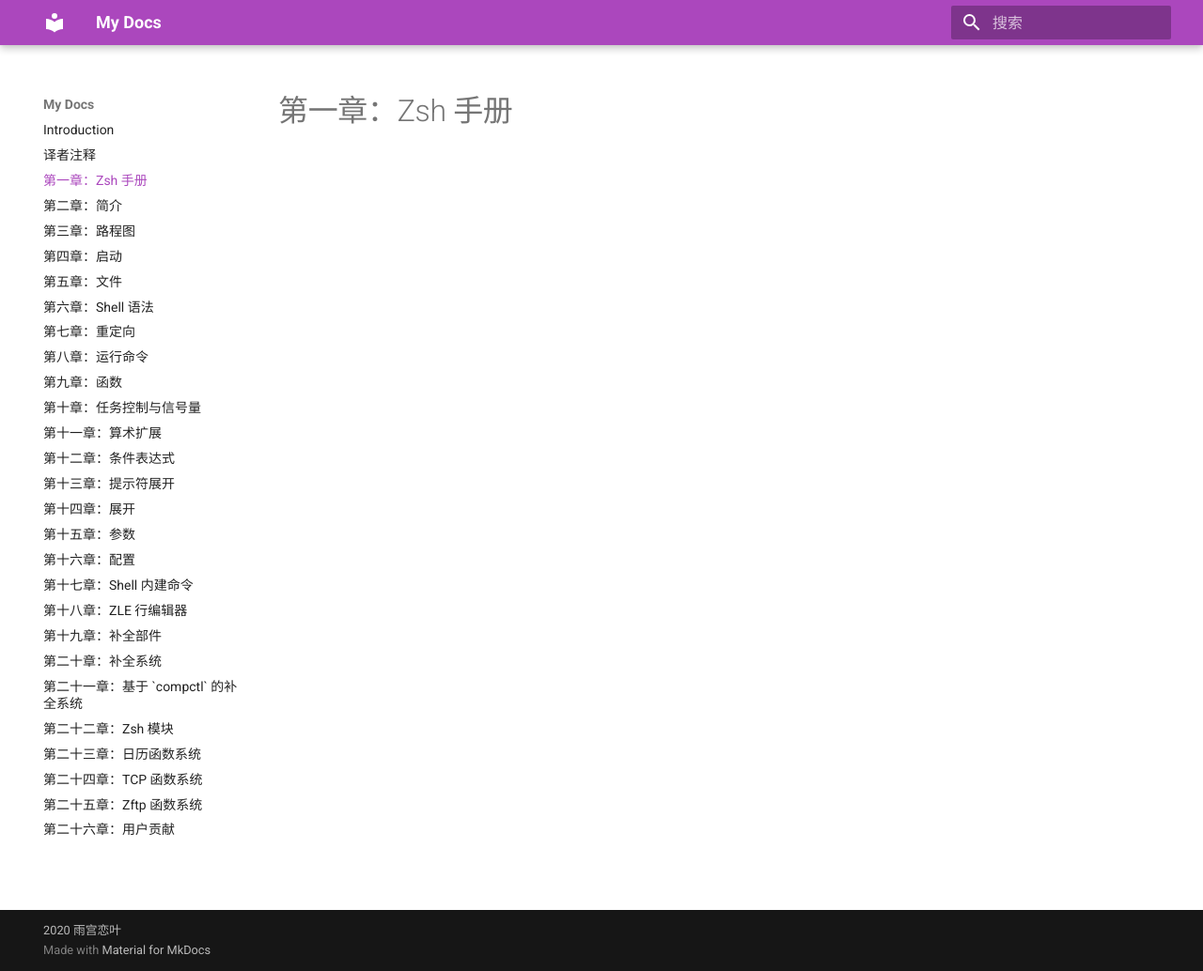
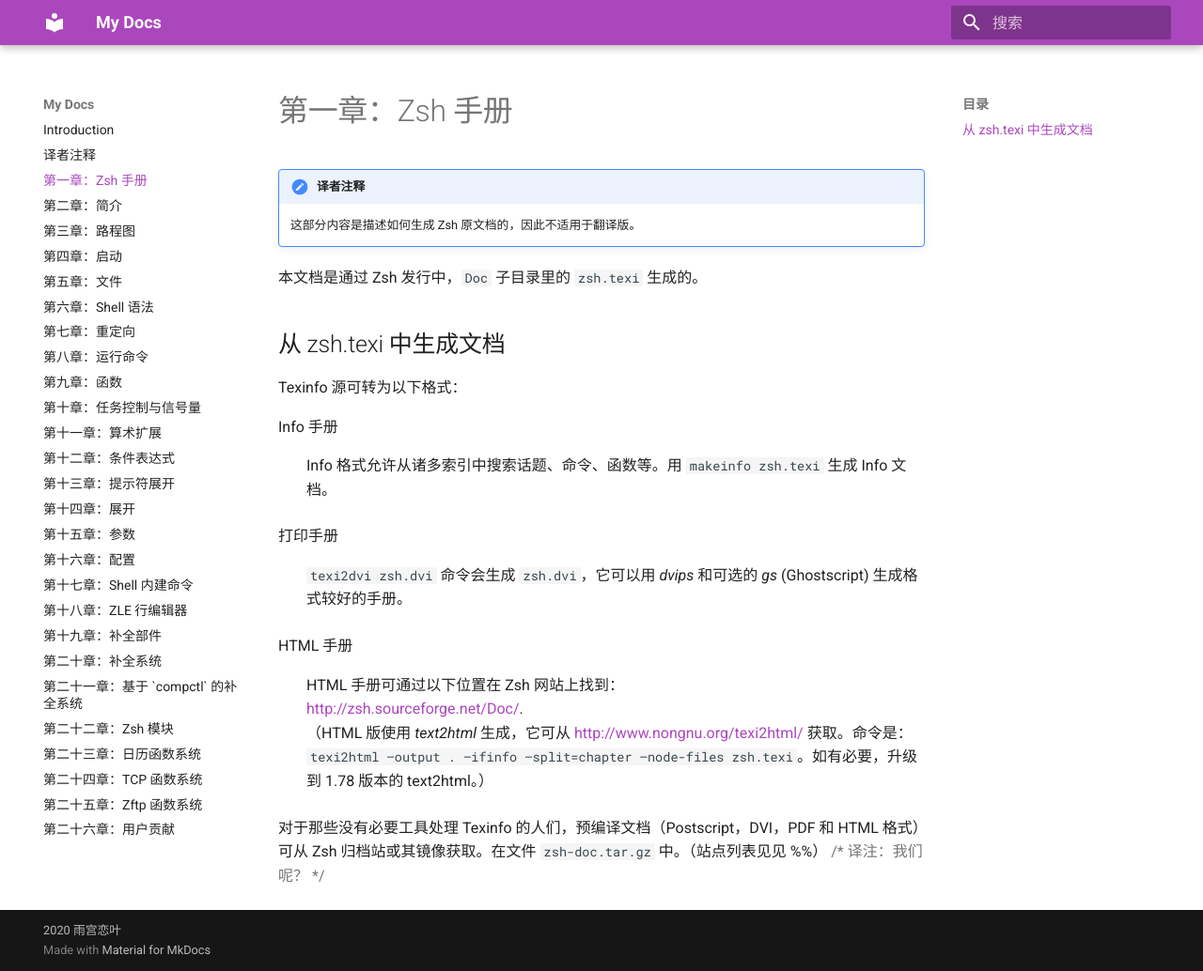
Before and after one commit to ShadowRZ/zshdocs-zh, an MkDocs documentation site: the page built from content/01-manual-description.md, in a window 1280 px wide and 1034 px high. Shown: the whole window at 94% size. Built offline with MkDocs 1.6.1 and Material for MkDocs 9.7.7, drawn with Linux system fonts in a browser that asks for light colours.

Commit message:
Chapter 1

```diff
--- a/content/01-manual-description.md
+++ b/content/01-manual-description.md
@@ -1 +1,24 @@
 # 第一章：Zsh 手册
+
+!!! note "译者注释"
+    这部分内容是描述如何生成 Zsh 原文档的，因此不适用于翻译版。
+
+本文档是通过 Zsh 发行中，`Doc` 子目录里的 `zsh.texi` 生成的。
+
+## 从 zsh.texi 中生成文档
+
+Texinfo 源可转为以下格式：
+
+Info 手册
+:   Info 格式允许从诸多索引中搜索话题、命令、函数等。用 `makeinfo zsh.texi` 生成 Info 文档。
+
+打印手册
+:   `texi2dvi zsh.dvi` 命令会生成 `zsh.dvi`，它可以用 _dvips_ 和可选的 _gs_ (Ghostscript) 生成格式较好的手册。
+
+HTML 手册
+:   HTML 手册可通过以下位置在 Zsh 网站上找到：
+    [http://zsh.sourceforge.net/Doc/](http://zsh.sourceforge.net/Doc/).
+    （HTML 版使用 _text2html_ 生成，它可从 http://www.nongnu.org/texi2html/ 获取。命令是：`texi2html –output . –ifinfo –split=chapter –node-files zsh.texi`。如有必要，升级到 1.78 版本的 text2html。）
+
+对于那些没有必要工具处理 Texinfo 的人们，预编译文档（Postscript，DVI，PDF 和 HTML 格式）可从 Zsh 归档站或其镜像获取。在文件 `zsh-doc.tar.gz` 中。（站点列表见见 %%）
+{>>译注：我们呢？<<}
```
Also changed, not shown: content/00-translator-notes.md (+4 -0 lines).
